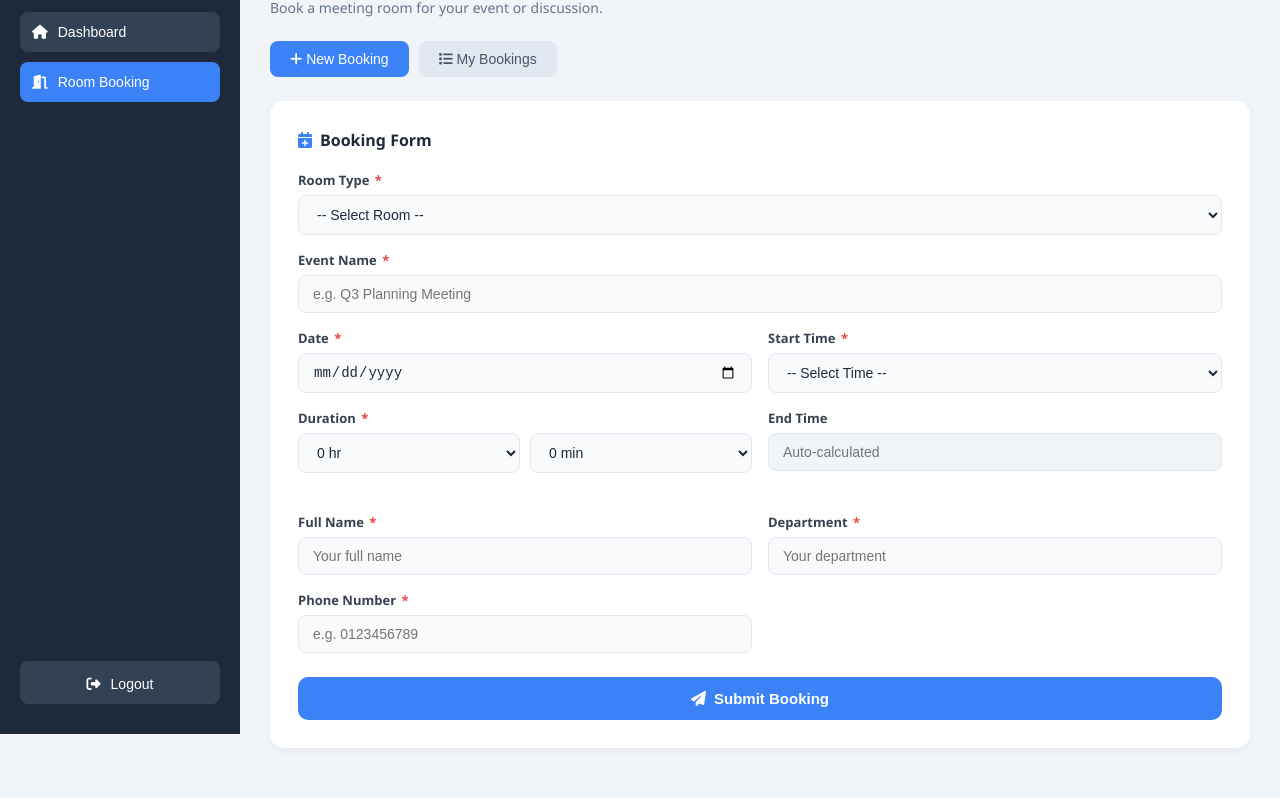
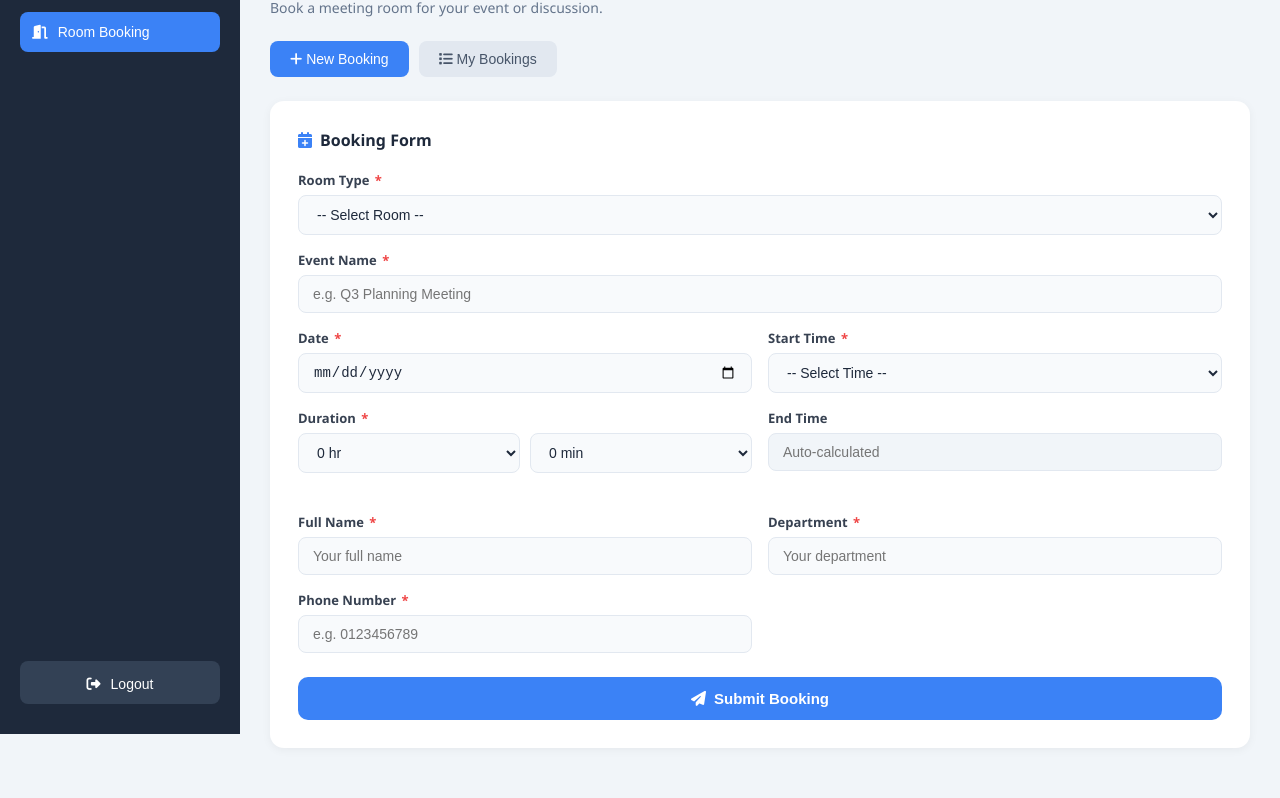
Before and after one commit to syazaniyusra/accesshub, a website: page accesshub/public/booking.html in a window 1280 px wide. Shown: the part 66-864 px from the top of the page. Drawn offline with Linux system fonts and the light colour scheme; no server answers; sample sign-in values are in the browser's storage.

Commit message:
Update booking.html

```diff
--- a/accesshub/public/booking.html
+++ b/accesshub/public/booking.html
@@ -300,9 +300,6 @@
 <!-- SIDEBAR -->
 <div class="sidebar">
   <h2>AccessHub</h2>
-  <button onclick="window.location.href='index.html'">
-    <i class="fa-solid fa-house"></i> Dashboard
-  </button>
   <button class="active">
     <i class="fa-solid fa-door-open"></i> Room Booking
   </button>
```
